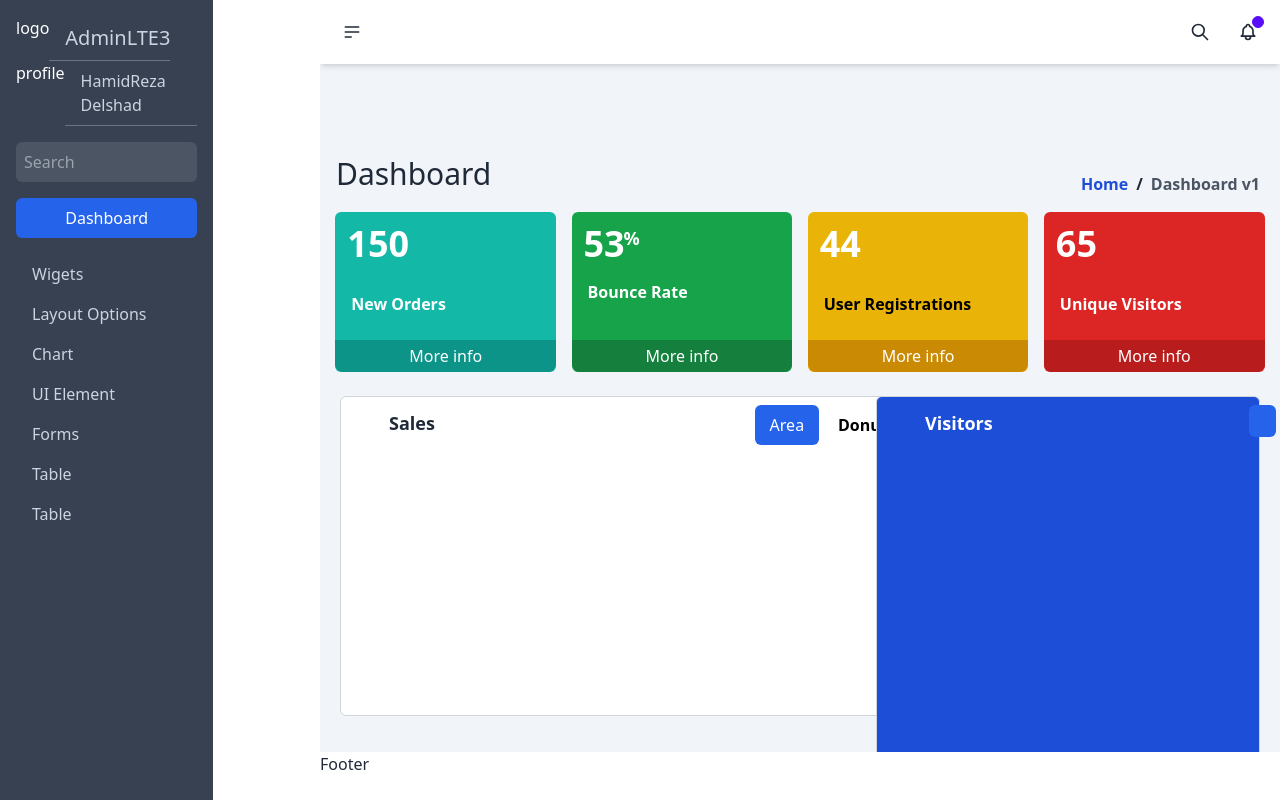
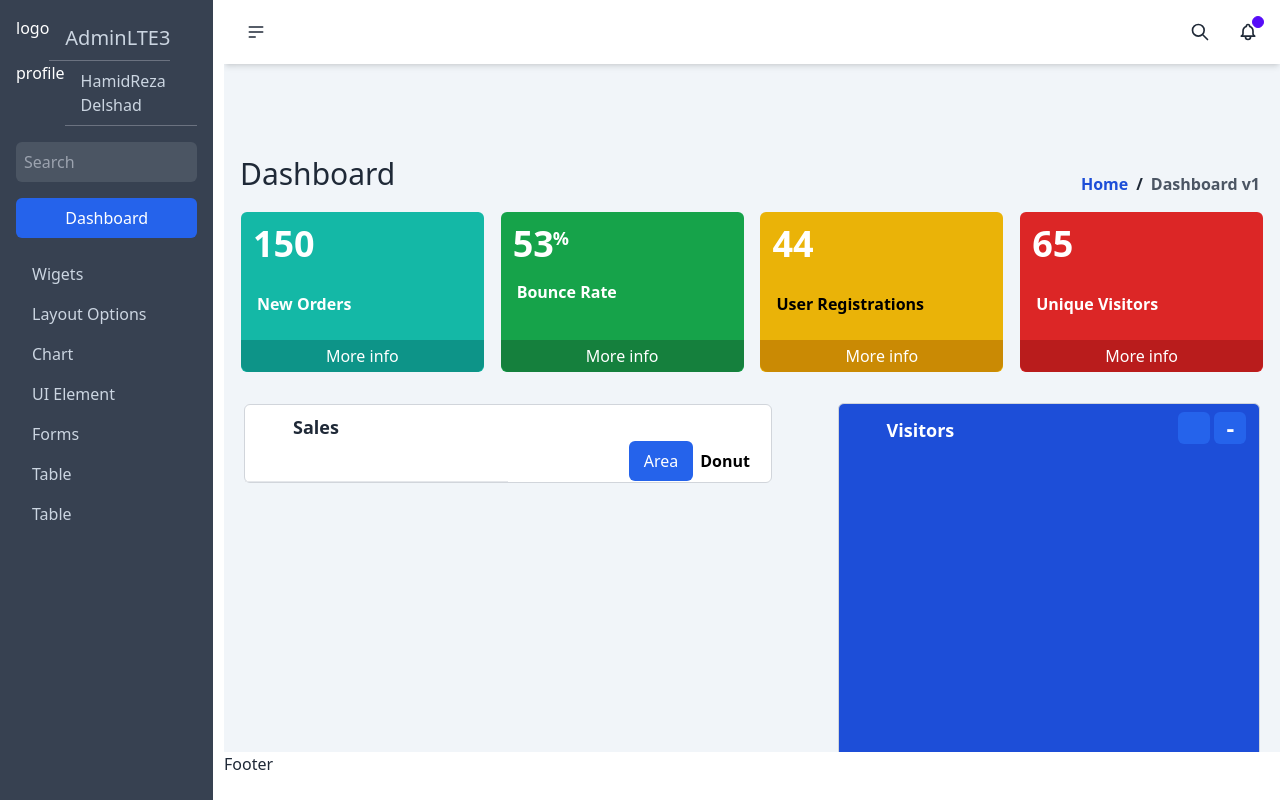
Before and after one commit to ashrafipoor/admin-12-ts, a React (Vite) app: page / in a window 1280 px wide. Built offline with nearby package versions, Linux system fonts and the light colour scheme.

Commit message:
Set width sectoin

```diff
--- a/src/App.tsx
+++ b/src/App.tsx
@@ -23,13 +23,13 @@ function App() {
         <Aside />
 
       </aside>
-      <section className={`flex flex-col ${showSidebar? "w-full":"w-5/6 ml-80"}  bg-slate-100  h-screen overflow-y-auto ease-in-out duration-300`}>
+      <section className={`flex flex-col w-full  ${showSidebar? "w-full":"w-5/6 ml-56"}  bg-slate-100  h-screen overflow-y-auto ease-in-out duration-300`}>
         <Header onMenuClick={onBurgerClick} />
 
         <Content_dashboard />
         <Content_more />
         <Content_sales />
-        <Content_visitors />
+        <Content_visitors/>
 
 
         <Footer />
--- a/src/Components/Content/Content-sales.tsx
+++ b/src/Components/Content/Content-sales.tsx
@@ -1,11 +1,13 @@
 function Content_sales() {
 
     return (
-        <div  className="bg-white max-w-xl h-80 mt-6 ml-5 rounded-md border border-gray-300 flex">
-         <h1 className="font-bold text-lg ml-12 mt-3 h-8 ">Sales</h1>
-         <button className="bg-blue-600 text-white w-16 h-10 rounded-md ml-80 mt-2">Area</button>
-         <button className="bg-white text-black hover:text-blue-600 font-semibold w-16 h-10 rounded-md ml-3 mt-2">Donut</button>
-       <hr/>
+
+        <div  className="bg-white w-3/6  mt-8 ml-5 rounded-md border border-gray-300 ">
+         <h1 className="font-bold text-lg ml-12 mt-2 h-fit w-fit  ">Sales</h1>
+         <button className="bg-blue-600 text-white w-16 h-10 rounded-md ml-96 ">Area</button>
+         <button className="bg-white text-black hover:text-blue-600 font-semibold w-16 h-10 rounded-md">Donut</button>
+
+         <hr className="w-3/6 " />
 
          </div>
 
--- a/src/Components/Content/Content-visitors.tsx
+++ b/src/Components/Content/Content-visitors.tsx
@@ -1,9 +1,9 @@
 function Content_visitors() {
 
   return (
-    <div className="bg-blue-700 w-2/5 h-3/6  ml-auto mr-5 rounded-md border -mt-80 border-gray-300 flex">
+    <div className="bg-blue-700 w-2/5 h-3/6  ml-auto mr-5 rounded-md border -mt-20 border-gray-300 flex">
       <h1 className="font-semibold text-lg ml-12 mt-3 h-8 text-white">Visitors</h1>
-      <button className="bg-blue-600 text-white w-8 h-8 rounded-md ml-64 mt-2  hover:bg-blue-800"></button>
+      <button className="bg-blue-600 text-white w-8 h-8 rounded-md ml-56 mt-2  hover:bg-blue-800"></button>
       <button className="bg-blue-600 text-white hover:bg-blue-800 font-extrabold text-2xl w-8 h-8 rounded-md ml-1 mt-2" title="Collapse" >-</button>
       <hr />
       <h2 className="mt-96 -ml-96 text-white">Visitors</h2>
```
